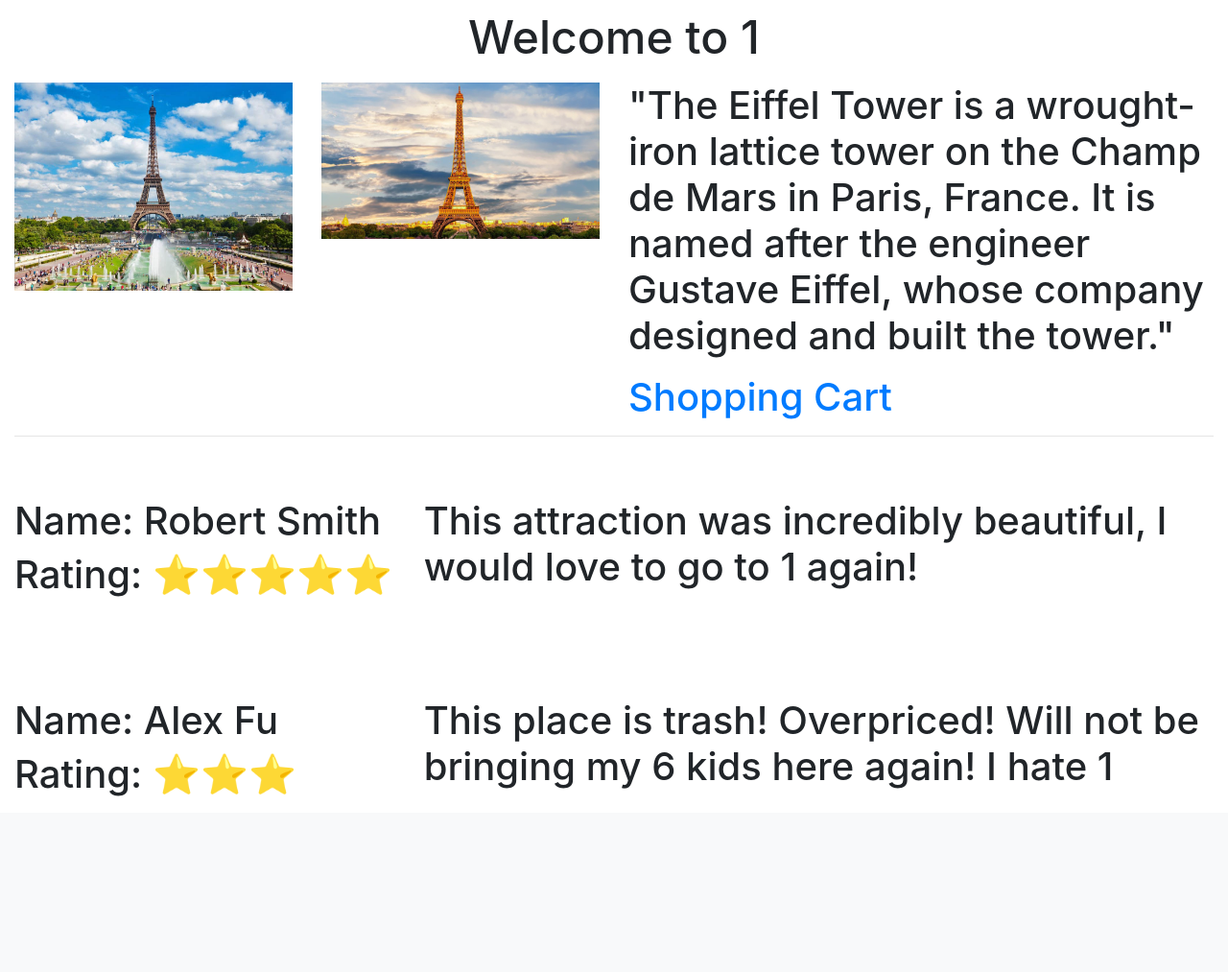
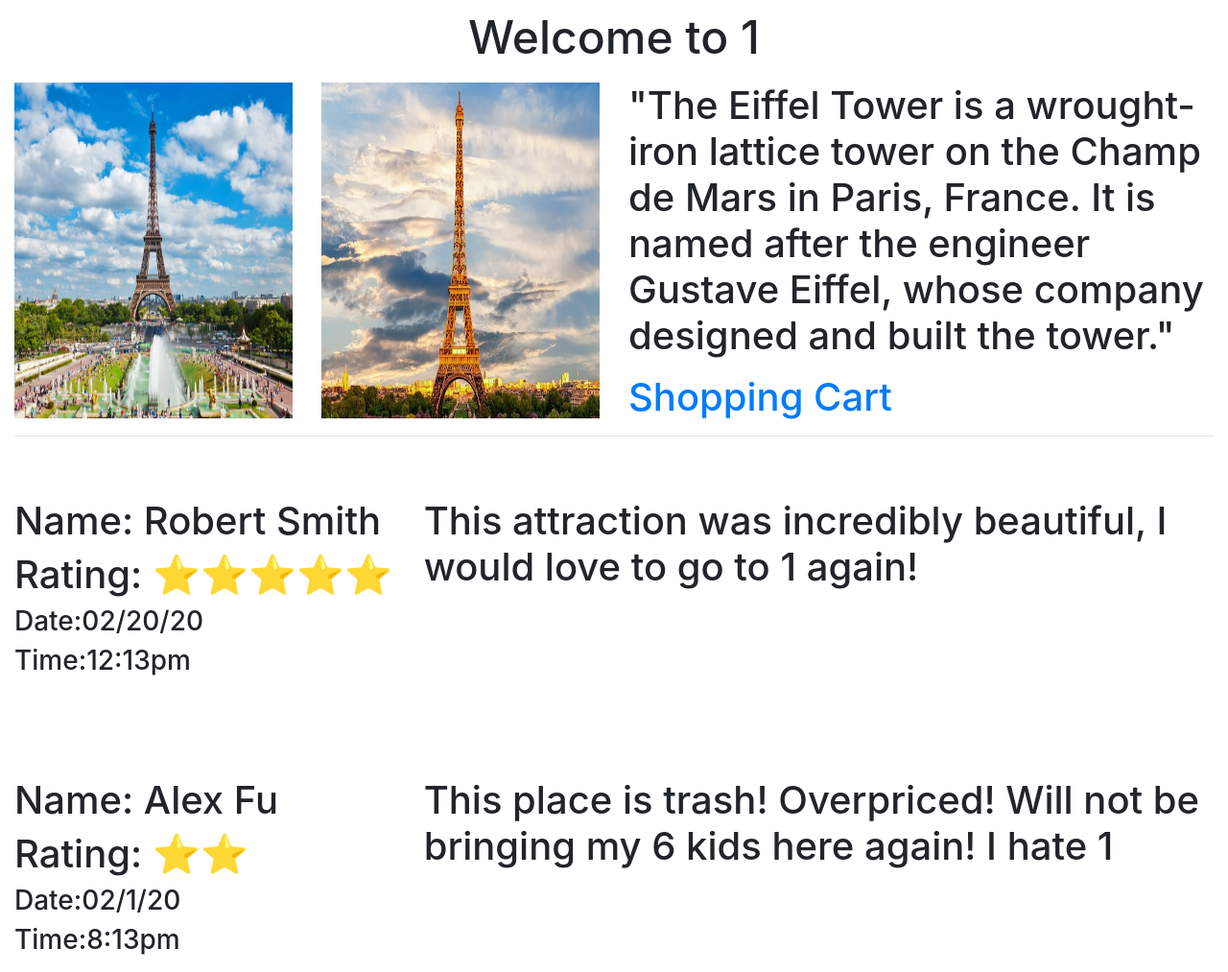
Before and after one commit to Calvin-Yap/CPS630-Project, a PHP site: page /readmore.php?setThis=1 in a window 1280 px wide. Shown: the part 64-1077 px from the top of the page at 96% size. Before the commit the page ends 894 px from the top, so only its background shows below. Run offline with PHP 8.4, Linux system fonts and the light colour scheme; data that the repository does not hold is empty.

Commit message:
reviews updated

```diff
--- a/readmore.php
+++ b/readmore.php
@@ -222,7 +222,7 @@ include('travel-data.php');
 }
 .imgr{
 	width:100%;
-	height:auto;
+	height:350px;
 }
 .text{
 	font-size:100%;
@@ -249,6 +249,8 @@ include('travel-data.php');
 <div class="col-4">
 <h1>Name: Robert Smith</h1>
 <h1>Rating: ⭐⭐⭐⭐⭐</h1>
+<h3>Date:02/20/20</h3>
+<h3>Time:12:13pm</h3>
 </div>
 <div class="col-8">
 <p>This attraction was incredibly beautiful, I would love to go to <?php echo $Place ?> again!</p>
@@ -260,7 +262,9 @@ include('travel-data.php');
 <div class="row">
 <div class="col-4">
 <h1>Name: Alex Fu</h1>
-<h1>Rating: ⭐⭐⭐</h1>
+<h1>Rating: ⭐⭐</h1>
+<h3>Date:02/1/20</h3>
+<h3>Time:8:13pm</h3>
 </div>
 <div class="col-8">
 <p>This place is trash! Overpriced! Will not be bringing my 6 kids here again! I hate <?php echo $Place ?></p>
```
